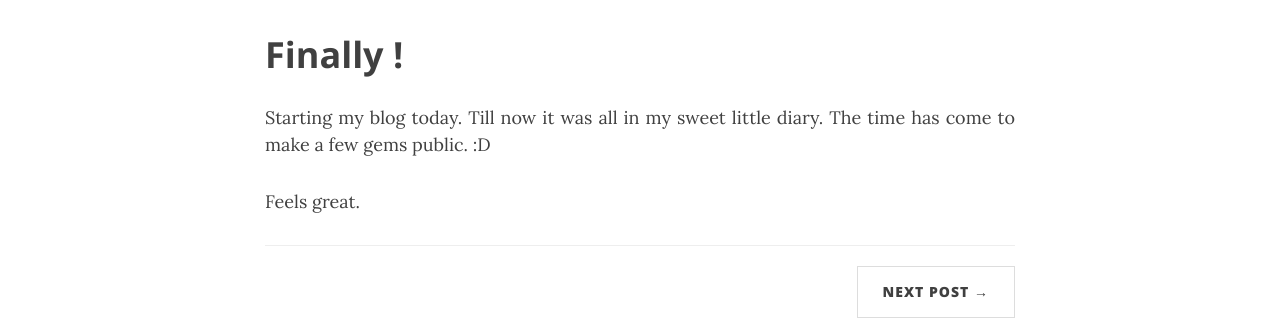
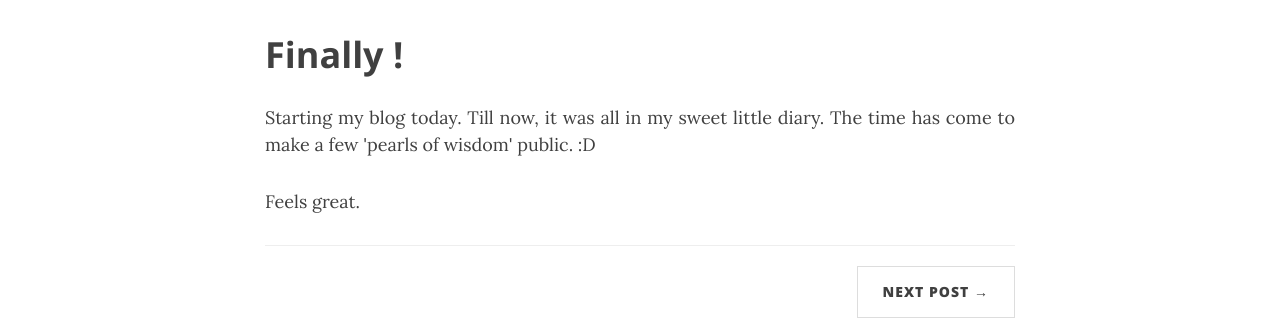
Before and after one commit to vinig/vinig.github.com, a Jekyll site: the page built from _posts/2016-09-02-first.markdown, in a window 1280 px wide. Shown: the part 551-871 px from the top of the page. Built offline with Jekyll 4.4.1, drawn with Linux system fonts in a browser that asks for light colours; nearby versions of some CDN libraries.

Commit message:
small changes

```diff
--- a/_posts/2016-09-02-first.markdown
+++ b/_posts/2016-09-02-first.markdown
@@ -8,5 +8,5 @@ header-img: "img/post-bg-03.jpg"
 ---
 
 <h2 class="section-heading">Finally !</h2>
-<p>Starting my blog today. Till now it was all in my sweet little diary. The time has come to make a few gems public. :D <p>
+<p>Starting my blog today. Till now, it was all in my sweet little diary. The time has come to make a few 'pearls of wisdom' public. :D <p>
 <p>Feels great.<p>
--- a/_posts/2016-09-03-mapreduce.markdown
+++ b/_posts/2016-09-03-mapreduce.markdown
@@ -1,7 +1,7 @@
 ---
 layout:     post
 title:      "MapReduce"
-subtitle:   "research paper by Jeff Deans and Sanjay Ghemawat explained."
+subtitle:   "research paper by Jeff Deans and Sanjay Ghemawat, explained."
 date:       2016-09-03
 author:     "me"
 header-img: "img/post-bg-02.jpg"
```
